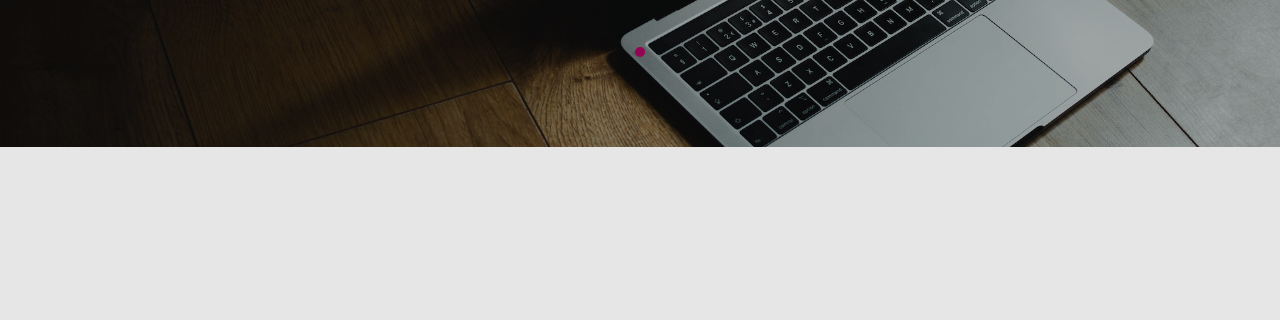
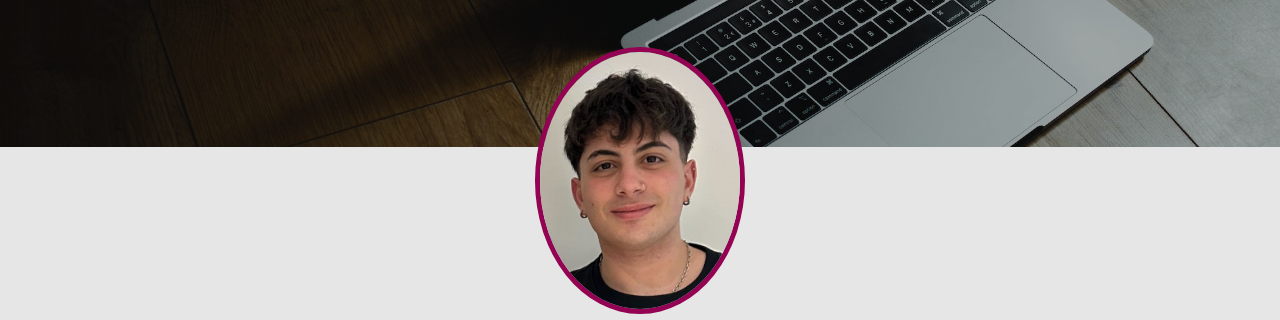
Before and after one commit to Jcm04/cv, a plain HTML site: page index.html in a window 1280 px wide. Shown: the part 274-594 px from the top of the page. Drawn offline with Linux system fonts and the light colour scheme; a script that the page names is missing.

Commit message:
Update index.html

```diff
--- a/index.html
+++ b/index.html
@@ -30,7 +30,7 @@
                 </div>
             </div>
             <div class="foto">
-                <img src="img/w.png" alt="">
+                <img src="img/w.jpeg" alt="">
             </div>
         </div>
     </section>
```
